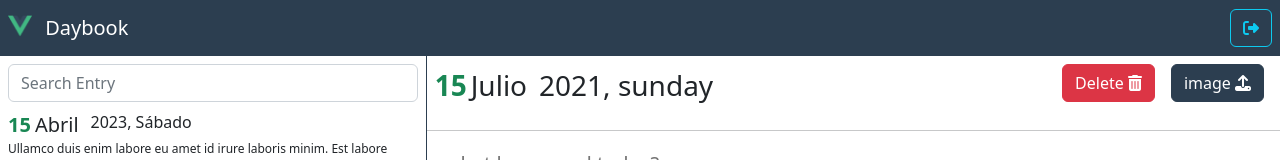
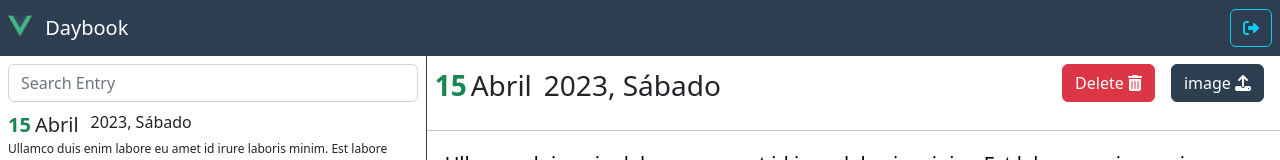
Before and after one commit to JaviKo500/07-journal-vuex, a Vue app: page /#/daybook in a window 1280 px wide. Both pictures are taken after a click on the element 212 px from the left and 170 px from the top of the page. Shown: the top 160 px of the page. Built offline with nearby package versions, Linux system fonts and the light colour scheme.

Commit message:
show entry in screen

```diff
--- /dev/null
+++ b/src/modules/dayBook/helpers/getDayMonthYear.js
@@ -0,0 +1,13 @@
+const months = ['Enero', 'Febrero', 'Marzo', 'Abril', 'Mayo', 'Junio','Julio', 'Agosto', 'Septiembre', 'Octubre', 'Noviembre', 'Diciembre']
+const days   = ['Domingo','Lunes','Martes','Miércoles','Jueves','Viernes','Sábado']
+const getDayMonthYear = ( dateString = '' ) => {
+    const date =new Date( dateString );
+
+    return {
+        day: date.getDate(),
+        month: months[ date.getMonth()  ],
+        year: `${ date.getFullYear() }, ${ days[ date.getDay() ] }`
+    }
+}
+
+export default getDayMonthYear
--- a/src/modules/dayBook/views/EntryView.vue
+++ b/src/modules/dayBook/views/EntryView.vue
@@ -1,9 +1,9 @@
 <template>
   <div class="entry-title d-flex justify-content-between p-2">
     <div>
-        <span class="text-success fs-3 fw-bold">15</span>
-        <span class="mx-1 fs-3">Julio</span>
-        <span class="mx-2 fs-3 fw-light">2021, sunday</span>
+        <span class="text-success fs-3 fw-bold">{{ day }}</span>
+        <span class="mx-1 fs-3">{{ month }}</span>
+        <span class="mx-2 fs-3 fw-light">{{ year }}</span>
     </div>
     <div class="">
         <button class="btn btn-danger mx-2">
@@ -18,7 +18,11 @@
   </div>
   <hr>
   <div class="d-flex flex-column px-3 h-75">
-    <textarea name="" id="" cols="30" rows="10" placeholder="what happened today?"></textarea>
+    <textarea
+        name=""
+        id=""
+        cols="30" rows="10" placeholder="what happened today?"
+        v-model="entry.text"></textarea>
   </div>
   <Fab :icon="'fa-floppy-disk'" />
   <img
@@ -29,6 +33,7 @@
 
 <script>
 import { defineAsyncComponent } from 'vue'
+import getDayMonthYear from '../helpers/getDayMonthYear';
 import { mapGetters } from 'vuex';
 export default {
     props: {
@@ -40,12 +45,31 @@
     components: {
         Fab: defineAsyncComponent( () => import('../components/FabComponent') )
     },
+    data() {
+        return {
+            entry: null
+        }
+    },
     computed: {
-        ...mapGetters( 'journal', ['getEntryById'] )
+        ...mapGetters( 'journal', ['getEntryById'] ),
+        day() {
+            const { day } = getDayMonthYear( this.entry.date )
+            return day
+        },
+        month() {
+            const { month } = getDayMonthYear( this.entry.date )
+            return month
+        },
+        year() {
+            const { year } = getDayMonthYear( this.entry.date )
+            return year
+        }
     },
     methods: {
         loadEntry() {
             const entry = this.getEntryById( this.id )
+            if( !entry ) this.$router.push({ name: 'no-entry' })
+            this.entry = entry;
             console.log(entry)
         }
     },
```
